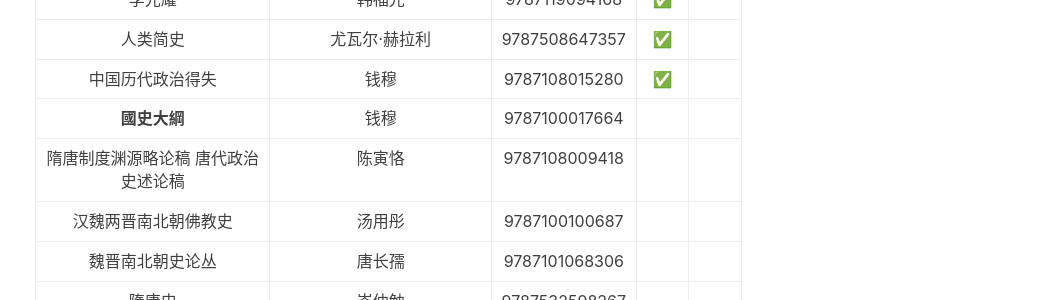
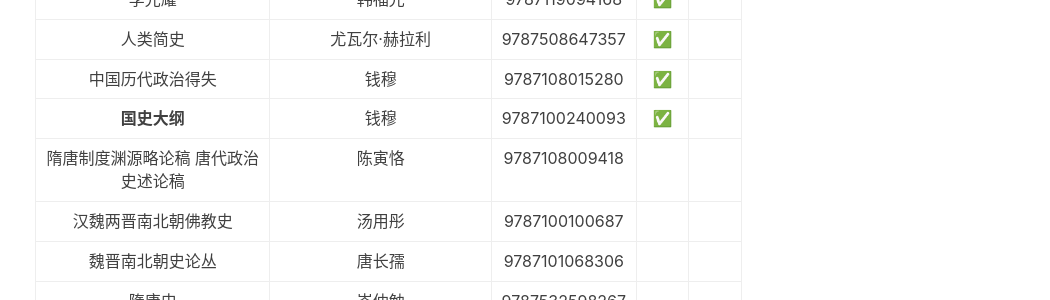
Before and after one commit to IosefLilianovichDros/IosefLilianovichDros.github.io, a Jekyll site: the page built from _posts/2016-01-01-bookandgame-2016.md, in a window 1280 px wide and 900 px high, scrolled down 3827 px. Shown: the part 152-452 px from the top of the window, without its empty margins (230-1280 px from the left). Built offline with Jekyll 4.4.1, drawn with Linux system fonts in a browser that asks for light colours; some of the changed text lies outside the part shown.

Commit message:
Update 2016-01-01-bookandgame-2016.md

```diff
--- a/_posts/2016-01-01-bookandgame-2016.md
+++ b/_posts/2016-01-01-bookandgame-2016.md
@@ -96,7 +96,7 @@ tags: [书籍, 游戏]
 | 李光耀 | 韩福光 | 9787119094168 | ✅ |  |
 | 人类简史 | 尤瓦尔·赫拉利 | 9787508647357 | ✅ |  |
 | 中国历代政治得失 | 钱穆 | 9787108015280 | ✅ |  |
-| **國史大綱** | 钱穆 | 9787100017664 |  |  |
+| **国史大纲** | 钱穆 | 9787100240093 | ✅ |  |
 | 隋唐制度渊源略论稿 唐代政治史述论稿 | 陈寅恪 | 9787108009418 |  |  |
 | 汉魏两晋南北朝佛教史 | 汤用彤 | 9787100100687 |  |  |
 | 魏晋南北朝史论丛 | 唐长孺 | 9787101068306 |  |  |
```
Also changed, not shown: other parts of _posts/2016-01-01-bookandgame-2016.md (+1 -0 lines).
